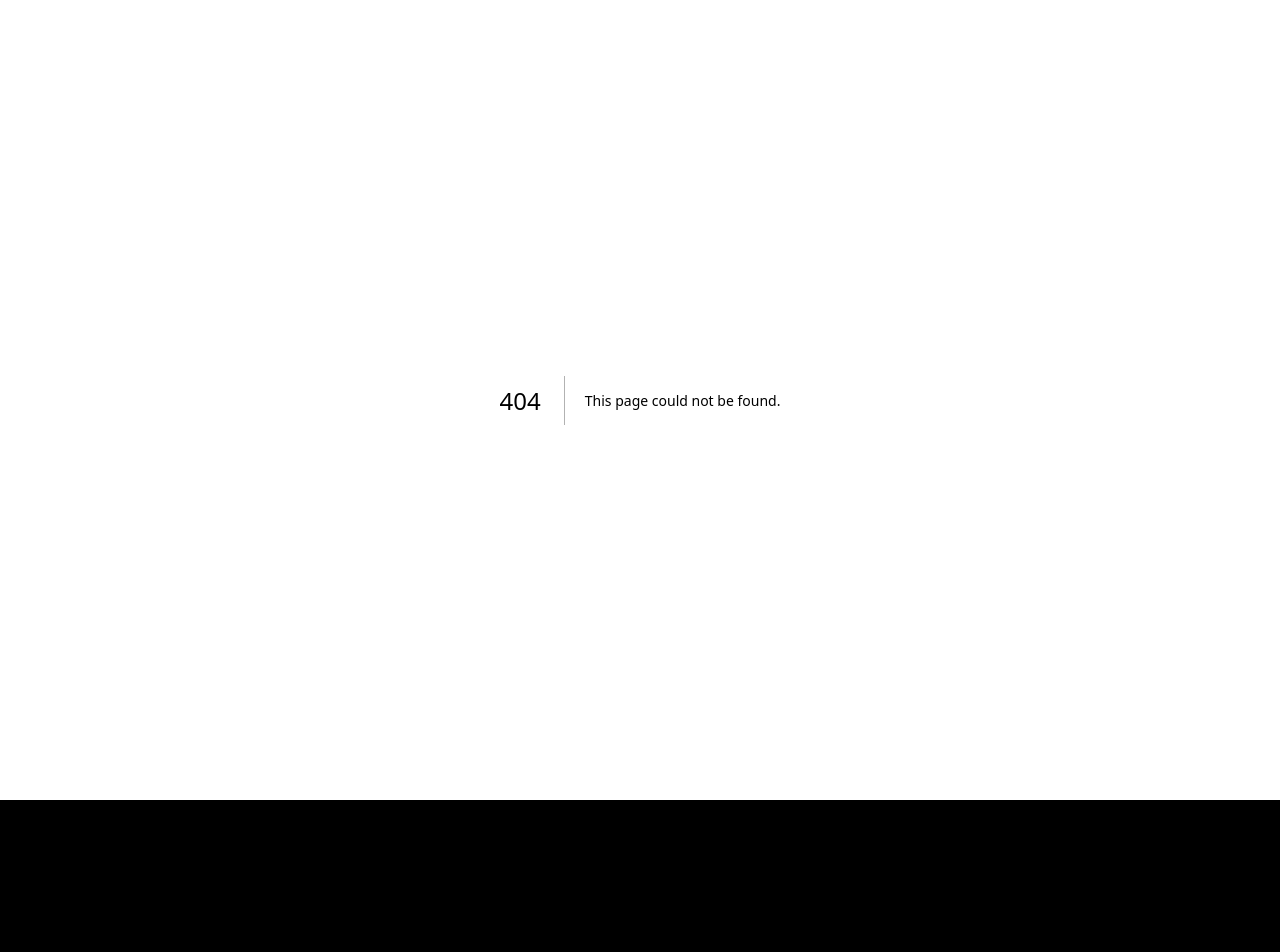
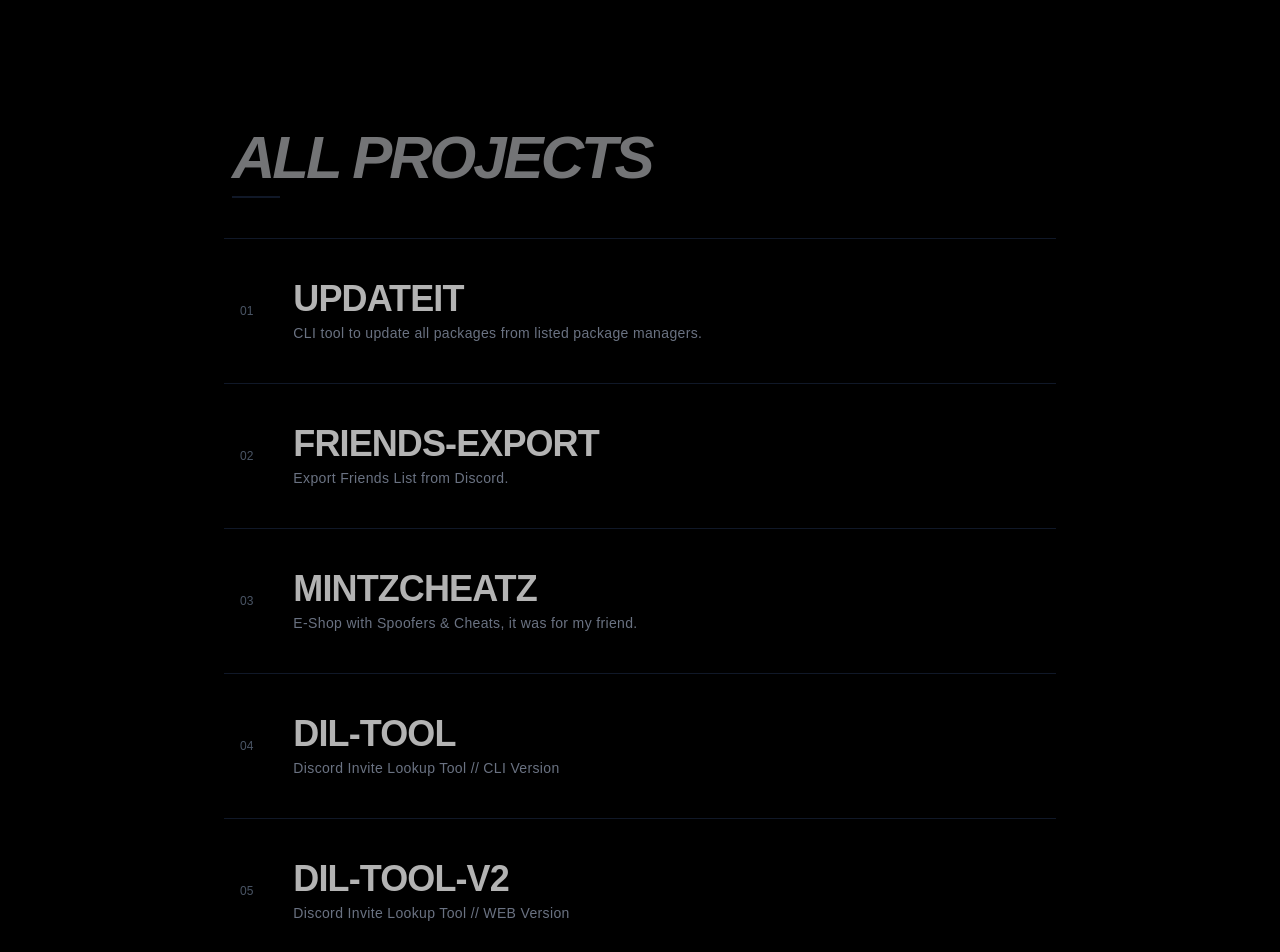
Before and after one commit to wpxq/wpxq, a Next.js app: page /projects in a window 1280 px wide. Before the commit this address had no page. Shown: the top 952 px of the page. Before the commit the page ends 800 px from the top, so only its background shows below. Built offline with nearby package versions, Linux system fonts and the light colour scheme.

Commit message:
Added Projects page + set 3 projects on main page

```diff
--- a/app/page.tsx
+++ b/app/page.tsx
@@ -18,7 +18,7 @@ export default function Home() {
     w`
   </h1>
   <p className="text-gray-500 font-mono text-sm md:text-base mt-4 ml-2 tracking-[0.2em] uppercase">
-    Arch Linux User & Programmer
+    Linux User & Programmer
   </p>
 </div>
   </div>
@@ -60,52 +60,24 @@ export default function Home() {
   />
   <ProjectRow
     number="02"
-            title="friends-export"
-            description="Export Friends List from Discord."
-            url="https://github.com/wpxq/friends-export"
+    title="ppush"
+    description="lightweight Python automation script designed to streamline your Git workflow. Stop typing three commands repeatedly—do it all with one."
+    url="https://github.com/wpxq/ppush"
   />
   <ProjectRow
     number="03"
-            title="MintzCheatz"
-            description="E-Shop with Spoofers & Cheats, it was for my friend."
-            url="https://github.com/wpxq/mintzcheatz"
-          />
-          <ProjectRow
-            number="04"
-            title="DIL-Tool"
-            description="Discord Invite Lookup Tool // CLI Version"
-            url="https://github.com/wpxq/DIL-Tool"
-            />
-            <ProjectRow
-            number="05"
-            title="DIL-Tool-V2"
-            description="Discord Invite Lookup Tool // WEB Version"
-            url="https://github.com/wpxq/DIL-Tool-V2"
-            />
-            <ProjectRow
-            number="06"
-            title="DockerTelegramBot"
-            description="Docker Bot for Telegram that uses a command to list which containers are running and which are not"
-            url="https://github.com/wpxq/DockerTelegramBot"
-            />
-            <ProjectRow
-            number="07"
-            title="TelegramToDiscord"
-            description="A Telegram bot that sends messages and images or videos to a Discord webhook, in case you have a limit on your Discord account"
-            url="https://github.com/wpxq/TelegramToDiscord"
-            />
-            <ProjectRow
-            number="08"
-            title="ppush"
-            description="lightweight Python automation script designed to streamline your Git workflow. Stop typing three commands repeatedly—do it all with one"
-            url="https://github.com/wpxq/ppush"
-            />
-            <ProjectRow
-            number="09"
-            title="guardian-api"
+    title="Guardian API"
     description="A lightweight, production-ready FastAPI backend designed for Docker infrastructure monitoring and real-time container observability."
     url="https://github.com/wpxq/guardian-api"
   />
+  <div className="py-8 border-t border-gray-900 text-center">
+    <a
+      href="/projects"
+      className="inline-block text-sm font-mono text-gray-500 hover:text-white transition-colors duration-200"
+    >
+      [ View all projects ]
+    </a>
+  </div>
 </section>
         <Footer />
       </main>
--- /dev/null
+++ b/app/projects/page.jsx
@@ -0,0 +1,77 @@
+import ProjectRow from "@/components/ProjectRow";
+import Footer from '@/components/Footer';
+
+export default function ProjectsPage() {
+  return (
+    <div className="bg-black text-white selection:bg-white selection:text-black min-h-screen font-sans antialiased">
+    <main className="min-h-screen p-8 max-w-4xl mx-auto">
+    <div className="mt-24 mb-10 ml-2">
+      <h2 className="text-4xl md:text-6xl font-bold uppercase italic tracking-tighter text-gray-200 opacity-50">
+        All Projects
+      </h2>
+      <div className="h-[2px] w-12 bg-gray-900 mt-2"></div>
+    </div>
+        <section className="space-y-0 border-t border-gray-900">
+          <ProjectRow
+            number="01"
+            title="updateit"
+            description="CLI tool to update all packages from listed package managers."
+            url="https://github.com/wpxq/updateit"
+          />
+        <ProjectRow
+            number="02"
+            title="friends-export"
+            description="Export Friends List from Discord."
+            url="https://github.com/wpxq/friends-export"
+          />
+        <ProjectRow
+            number="03"
+            title="MintzCheatz"
+            description="E-Shop with Spoofers & Cheats, it was for my friend."
+            url="https://github.com/wpxq/mintzcheatz"
+          />
+          <ProjectRow
+            number="04"
+            title="DIL-Tool"
+            description="Discord Invite Lookup Tool // CLI Version"
+            url="https://github.com/wpxq/DIL-Tool"
+            />
+            <ProjectRow
+            number="05"
+            title="DIL-Tool-V2"
+            description="Discord Invite Lookup Tool // WEB Version"
+            url="https://github.com/wpxq/DIL-Tool-V2"
+            />
+            <ProjectRow
+            number="06"
+            title="DockerTelegramBot"
+            description="Docker Bot for Telegram that uses a command to list which containers are running and which are not"
+            url="https://github.com/wpxq/DockerTelegramBot"
+            />
+            <ProjectRow
+            number="07"
+            title="TelegramToDiscord"
+            description="A Telegram bot that sends messages and images or videos to a Discord webhook, in case you have a limit on your Discord account"
+            url="https://github.com/wpxq/TelegramToDiscord"
+            />
+            <ProjectRow
+            number="08"
+            title="ppush"
+            description="lightweight Python automation script designed to streamline your Git workflow. Stop typing three commands repeatedly—do it all with one"
+            url="https://github.com/wpxq/ppush"
+            />
+            <ProjectRow
+            number="09"
+            title="guardian-api"
+            description="A lightweight, production-ready FastAPI backend designed for Docker infrastructure monitoring and real-time container observability."
+            url="https://github.com/wpxq/guardian-api"
+            />
+        </section>
+      <a href="/" className="mt-12 inline-block text-gray-400 hover:text-white">
+        ← Back to Home
+      </a>
+      <Footer />
+    </main>
+  </div>
+  );
+}
```
Lines whose indentation alone changed are shown as unchanged.
